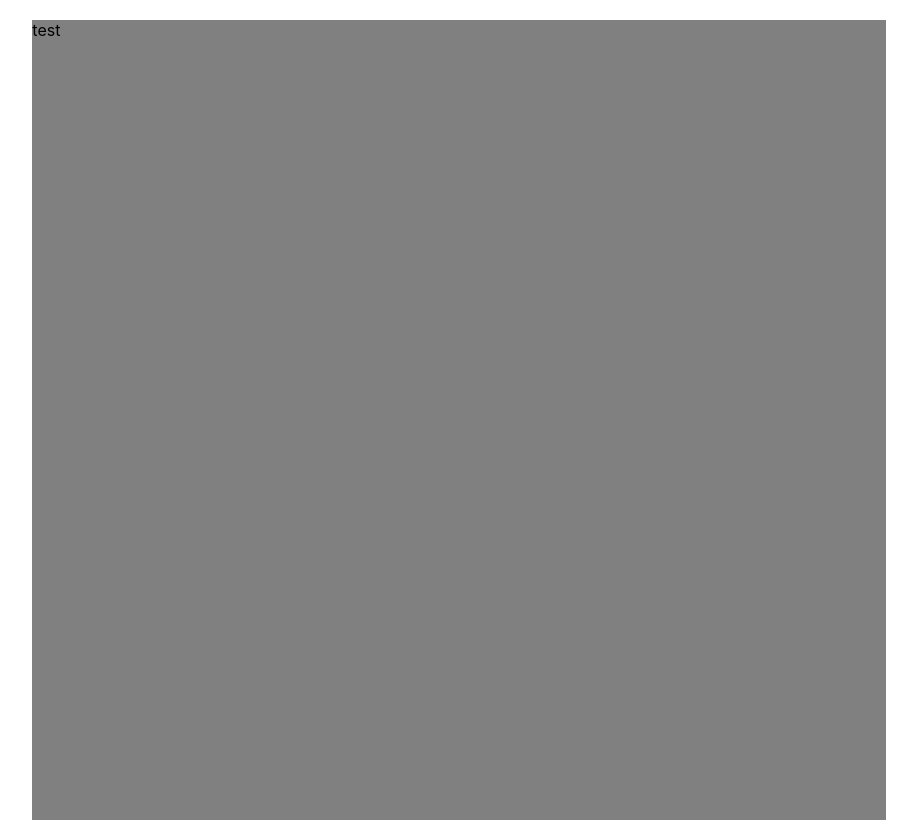
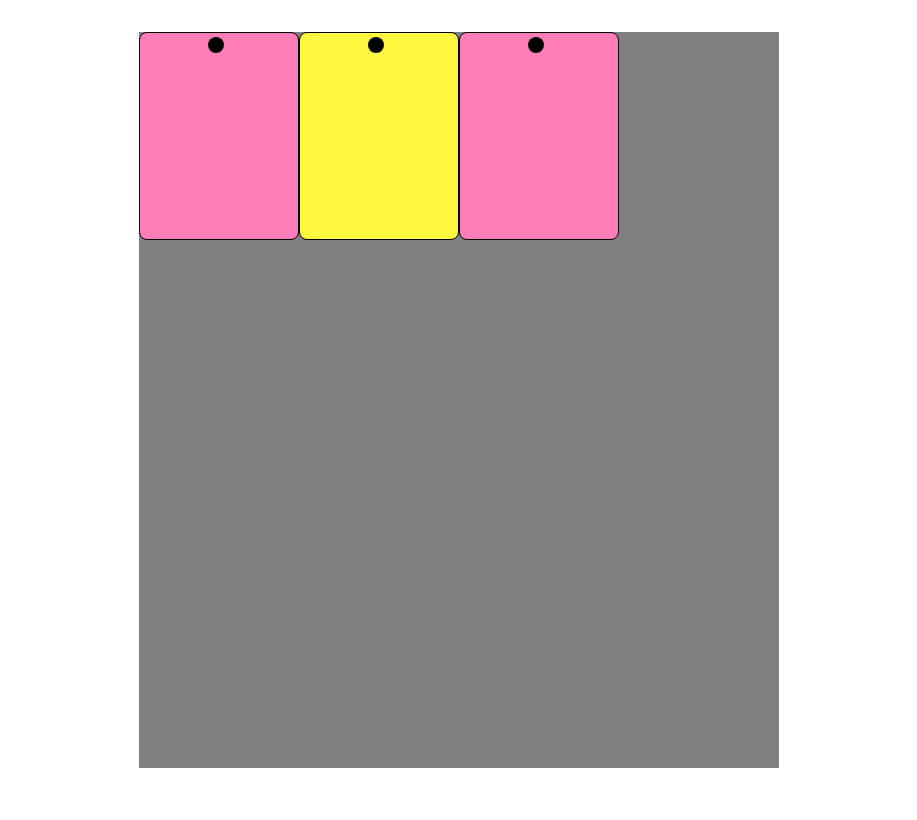
Before and after one commit to slin349/RecipeFinder, a React (Create React App) app: page / in a window 1280 px wide. Shown: the whole page, without its empty margins (181-1098 px from the left). Built offline with nearby package versions, Linux system fonts and the light colour scheme.

Commit message:
sticky note done

```diff
--- a/package.json
+++ b/package.json
@@ -5,6 +5,7 @@
   "dependencies": {
     "@emotion/react": "^11.6.0",
     "@emotion/styled": "^11.6.0",
+    "@mui/icons-material": "^5.1.0",
     "@mui/material": "^5.1.0",
     "@mui/styles": "^5.1.0",
     "@testing-library/jest-dom": "^5.15.0",
--- a/src/components/Fridge.jsx
+++ b/src/components/Fridge.jsx
@@ -1,25 +1,24 @@
 import { Grid } from "@mui/material";
 import { makeStyles } from "@mui/styles";
+import StickyNote from "./StickyNote";
 
 const useStyles = makeStyles({
 	pageContainer: {
 		height: '100vh',
-		marginTop: '20px'
+		padding: '2rem 0rem',
 	}
 });
 
-function Fridge(props) {
+function Fridge() {
 	const classes = useStyles();
 	return (
-		<div>
-			<Grid container className={classes.pageContainer}>
-				<Grid xs/>
-				<Grid xs={8} style={{backgroundColor: 'grey'}}>
-					test
-				</Grid>
-				<Grid xs/>
+		<Grid container className={classes.pageContainer}>
+			<Grid item xs/>
+			<Grid item xs={6} style={{backgroundColor: 'grey'}}>
+				<StickyNote />
 			</Grid>
-		</div>
+			<Grid item xs/>
+		</Grid>
 	)
 }
 
--- /dev/null
+++ b/src/components/StickyNote.jsx
@@ -0,0 +1,83 @@
+import React from 'react'
+import { Grid } from '@mui/material';
+import { makeStyles } from "@mui/styles";
+import FiberManualRecordIcon from '@mui/icons-material/FiberManualRecord';
+
+const styles = {
+    noteBrightPink: {
+        backgroundColor: '#ff7eb9',
+        position: 'relative',
+        border: '0.1rem solid black',
+        borderRadius: '0.5rem',
+        width: '10rem',
+        height: '13rem',
+    },
+    notePink: {
+        backgroundColor: '#ff65a3',
+        position: 'relative',
+        border: '0.1rem solid black',
+        borderRadius: '0.5rem',
+        width: '10rem',
+        height: '13rem',
+    },
+    noteBlue: {
+        backgroundColor: '#7afcff',
+        position: 'relative',
+        border: '0.1rem solid black',
+        borderRadius: '0.5rem',
+        width: '10rem',
+        height: '13rem',
+    },
+    noteLightYellow: {
+        backgroundColor: '#feff9c',
+        position: 'relative',
+        border: '0.1rem solid black',
+        borderRadius: '0.5rem',
+        width: '10rem',
+        height: '13rem',
+    },
+    noteYellow: {
+        backgroundColor: '#fff740',
+        position: 'relative',
+        border: '0.1rem solid black',
+        borderRadius: '0.5rem',
+        width: '10rem',
+        height: '13rem',
+    },
+    pin: {
+        position: 'absolute',
+        top: '0rem',
+        left: '4rem',
+    }
+};
+
+const useStyles = makeStyles(styles);
+const fakeArray = ['apple', 'bee', 'eeee'];
+
+const StickyNote = () => {
+    const classes = useStyles();
+
+    return (
+        <Grid container>
+            {fakeArray.map((item, index) => {
+                const randomInt = Math.floor(Math.random() * 5);
+                return (
+                    <Grid
+                        item
+                        className={
+                            randomInt === 0 ? classes.noteBrightPink : randomInt === 1 ? classes.notePink : randomInt === 2 ? classes.noteBlue :
+                            randomInt === 3 ? classes.noteLightYellow : classes.noteYellow
+                        }
+                        key={index}
+                    >
+                        {randomInt % 2 === 0 && (
+                            <FiberManualRecordIcon className={classes.pin}/>
+                        )}
+                    </Grid>
+                )
+            })}
+        </Grid>
+    )
+};
+
+export default StickyNote;
```
Also changed, not shown: 1 other file (tests, documents, lock files or other folders).
